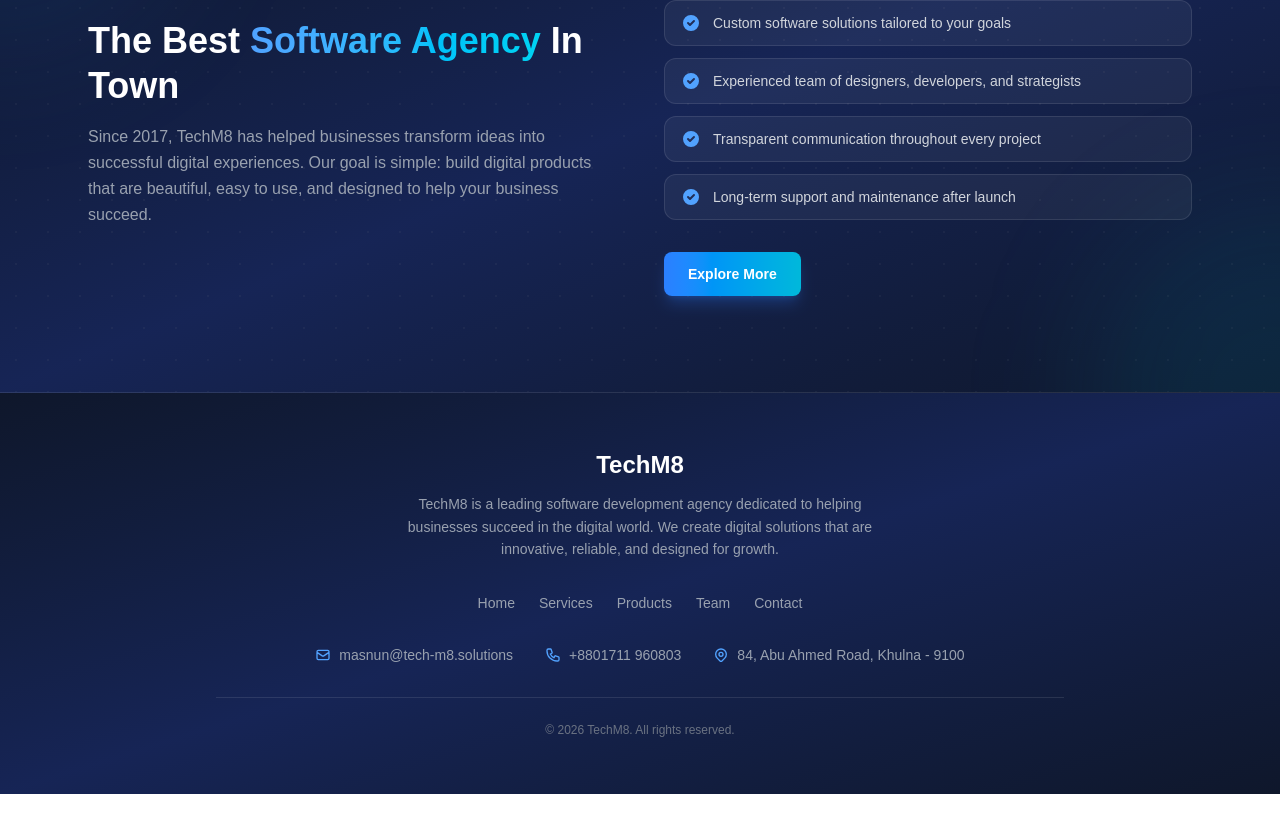
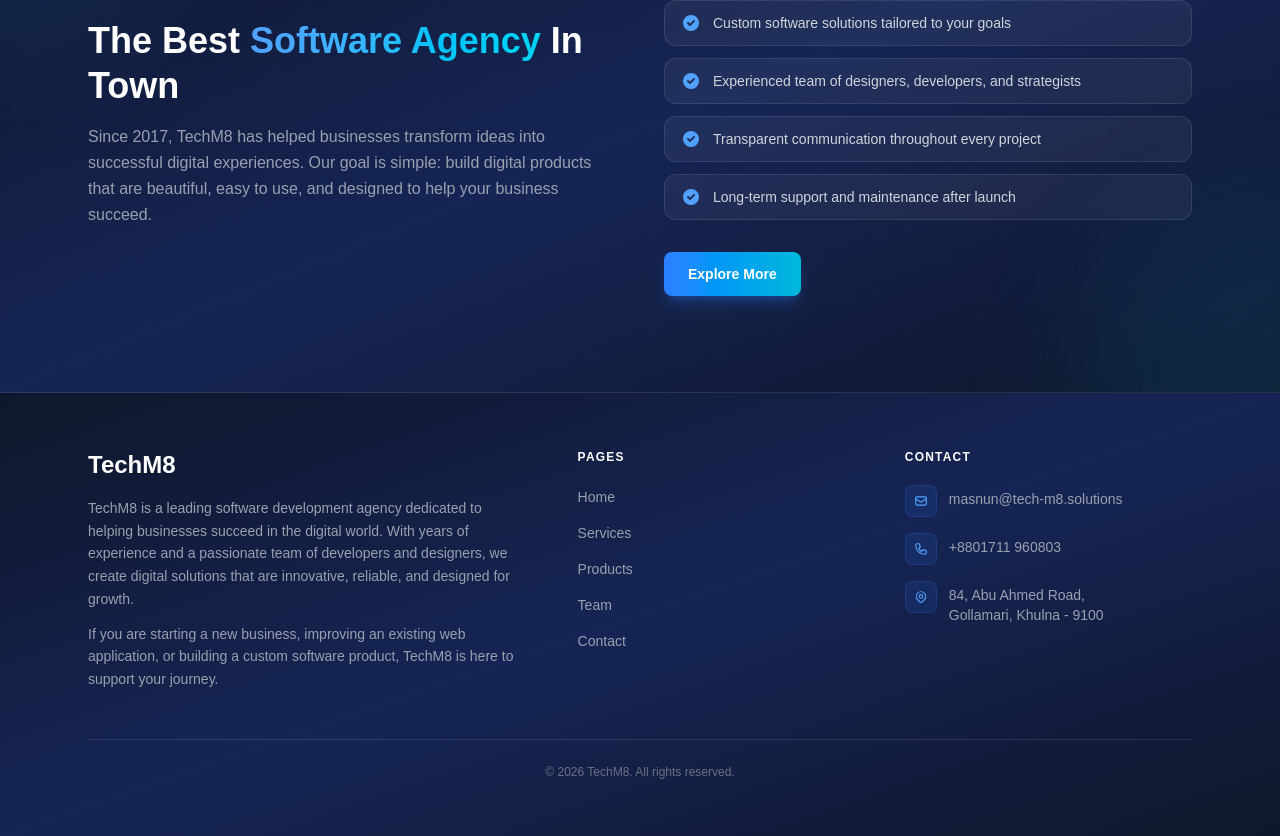
Before and after one commit to tech-m8/website, a Next.js app: page / in a window 1280 px wide. Shown: the part 1427-2263 px from the top of the page. Before the commit the page ends 2221 px from the top, so only its background shows below. Built offline with nearby package versions, Linux system fonts and the light colour scheme.

Commit message:
Redesign footer: option B - left brand block + right contact grid

```diff
--- a/components/Footer.js
+++ b/components/Footer.js
@@ -3,18 +3,26 @@ import Link from 'next/link';
 export default function Footer() {
   return (
     <footer className="bg-gradient-to-br from-slate-900 via-blue-950 to-slate-900 border-t border-white/10">
-      <div className="max-w-4xl mx-auto px-6 py-14 flex flex-col items-center text-center gap-8">
+      <div className="max-w-6xl mx-auto px-6 py-14">
+        <div className="flex flex-col lg:flex-row gap-12">
 
-        {/* Brand */}
-        <div>
-          <h3 className="text-2xl font-bold text-white mb-3">TechM8</h3>
-          <p className="text-gray-400 text-sm leading-relaxed max-w-lg">
-            TechM8 is a leading software development agency dedicated to helping businesses succeed in the digital world. We create digital solutions that are innovative, reliable, and designed for growth.
+          {/* Left — Brand */}
+          <div className="lg:w-2/5">
+            <h3 className="text-2xl font-bold text-white mb-4">TechM8</h3>
+            <p className="text-gray-400 text-sm leading-relaxed mb-3">
+              TechM8 is a leading software development agency dedicated to helping businesses succeed in the digital world. With years of experience and a passionate team of developers and designers, we create digital solutions that are innovative, reliable, and designed for growth.
+            </p>
+            <p className="text-gray-400 text-sm leading-relaxed">
+              If you are starting a new business, improving an existing web application, or building a custom software product, TechM8 is here to support your journey.
             </p>
           </div>
 
-        {/* Nav links */}
-        <nav className="flex flex-wrap justify-center gap-6">
+          {/* Right — grid */}
+          <div className="flex-1 grid grid-cols-2 gap-10">
+            {/* Pages */}
+            <div>
+              <h4 className="text-xs font-semibold text-white uppercase tracking-widest mb-5">Pages</h4>
+              <ul className="space-y-3">
                 {[
                   { label: 'Home', href: '/' },
                   { label: 'Services', href: '/service' },
@@ -22,40 +30,60 @@ export default function Footer() {
                   { label: 'Team', href: '/team' },
                   { label: 'Contact', href: '/contact' },
                 ].map(({ label, href }) => (
-            <Link key={label} href={href} className="text-gray-400 text-sm hover:text-white transition-colors">
+                  <li key={label}>
+                    <Link href={href} className="text-gray-400 text-sm hover:text-white transition-colors">
                       {label}
                     </Link>
+                  </li>
                 ))}
-        </nav>
+              </ul>
+            </div>
 
-        {/* Contact icons row */}
-        <div className="flex flex-col sm:flex-row items-center gap-4 sm:gap-8">
-          <a href="mailto:masnun@tech-m8.solutions" className="flex items-center gap-2 text-gray-400 text-sm hover:text-white transition-colors">
-            <svg className="w-4 h-4 text-blue-400 flex-shrink-0" fill="none" stroke="currentColor" viewBox="0 0 24 24">
+            {/* Contact */}
+            <div>
+              <h4 className="text-xs font-semibold text-white uppercase tracking-widest mb-5">Contact</h4>
+              <ul className="space-y-4">
+                <li>
+                  <a href="mailto:masnun@tech-m8.solutions" className="flex items-start gap-3 text-gray-400 text-sm hover:text-white transition-colors group">
+                    <div className="w-8 h-8 rounded-lg bg-blue-500/10 border border-blue-500/20 flex items-center justify-center flex-shrink-0 group-hover:bg-blue-500/20 transition-colors">
+                      <svg className="w-3.5 h-3.5 text-blue-400" fill="none" stroke="currentColor" viewBox="0 0 24 24">
                         <path strokeLinecap="round" strokeLinejoin="round" strokeWidth={2} d="M3 8l7.89 5.26a2 2 0 002.22 0L21 8M5 19h14a2 2 0 002-2V7a2 2 0 00-2-2H5a2 2 0 00-2 2v10a2 2 0 002 2z" />
                       </svg>
-            masnun@tech-m8.solutions
+                    </div>
+                    <span className="pt-1">masnun@tech-m8.solutions</span>
                   </a>
-          <a href="tel:+8801711960803" className="flex items-center gap-2 text-gray-400 text-sm hover:text-white transition-colors">
-            <svg className="w-4 h-4 text-blue-400 flex-shrink-0" fill="none" stroke="currentColor" viewBox="0 0 24 24">
+                </li>
+                <li>
+                  <a href="tel:+8801711960803" className="flex items-start gap-3 text-gray-400 text-sm hover:text-white transition-colors group">
+                    <div className="w-8 h-8 rounded-lg bg-blue-500/10 border border-blue-500/20 flex items-center justify-center flex-shrink-0 group-hover:bg-blue-500/20 transition-colors">
+                      <svg className="w-3.5 h-3.5 text-blue-400" fill="none" stroke="currentColor" viewBox="0 0 24 24">
                         <path strokeLinecap="round" strokeLinejoin="round" strokeWidth={2} d="M3 5a2 2 0 012-2h3.28a1 1 0 01.948.684l1.498 4.493a1 1 0 01-.502 1.21l-2.257 1.13a11.042 11.042 0 005.516 5.516l1.13-2.257a1 1 0 011.21-.502l4.493 1.498a1 1 0 01.684.949V19a2 2 0 01-2 2h-1C9.716 21 3 14.284 3 6V5z" />
                       </svg>
-            +8801711 960803
+                    </div>
+                    <span className="pt-1">+8801711 960803</span>
                   </a>
-          <span className="flex items-center gap-2 text-gray-400 text-sm">
-            <svg className="w-4 h-4 text-blue-400 flex-shrink-0" fill="none" stroke="currentColor" viewBox="0 0 24 24">
+                </li>
+                <li>
+                  <div className="flex items-start gap-3 text-gray-400 text-sm">
+                    <div className="w-8 h-8 rounded-lg bg-blue-500/10 border border-blue-500/20 flex items-center justify-center flex-shrink-0">
+                      <svg className="w-3.5 h-3.5 text-blue-400" fill="none" stroke="currentColor" viewBox="0 0 24 24">
                         <path strokeLinecap="round" strokeLinejoin="round" strokeWidth={2} d="M17.657 16.657L13.414 20.9a1.998 1.998 0 01-2.827 0l-4.244-4.243a8 8 0 1111.314 0z" />
                         <path strokeLinecap="round" strokeLinejoin="round" strokeWidth={2} d="M15 11a3 3 0 11-6 0 3 3 0 016 0z" />
                       </svg>
-            84, Abu Ahmed Road, Khulna - 9100
-          </span>
+                    </div>
+                    <span className="pt-1">84, Abu Ahmed Road,<br />Gollamari, Khulna - 9100</span>
+                  </div>
+                </li>
+              </ul>
+            </div>
           </div>
 
-        {/* Divider + copyright */}
-        <div className="w-full border-t border-white/10 pt-6 text-gray-500 text-xs">
+        </div>
+
+        {/* Bottom */}
+        <div className="mt-12 pt-6 border-t border-white/10 text-center text-gray-500 text-xs">
           © {new Date().getFullYear()} TechM8. All rights reserved.
         </div>
-
       </div>
     </footer>
   );
```
Lines whose indentation alone changed are shown as unchanged.
